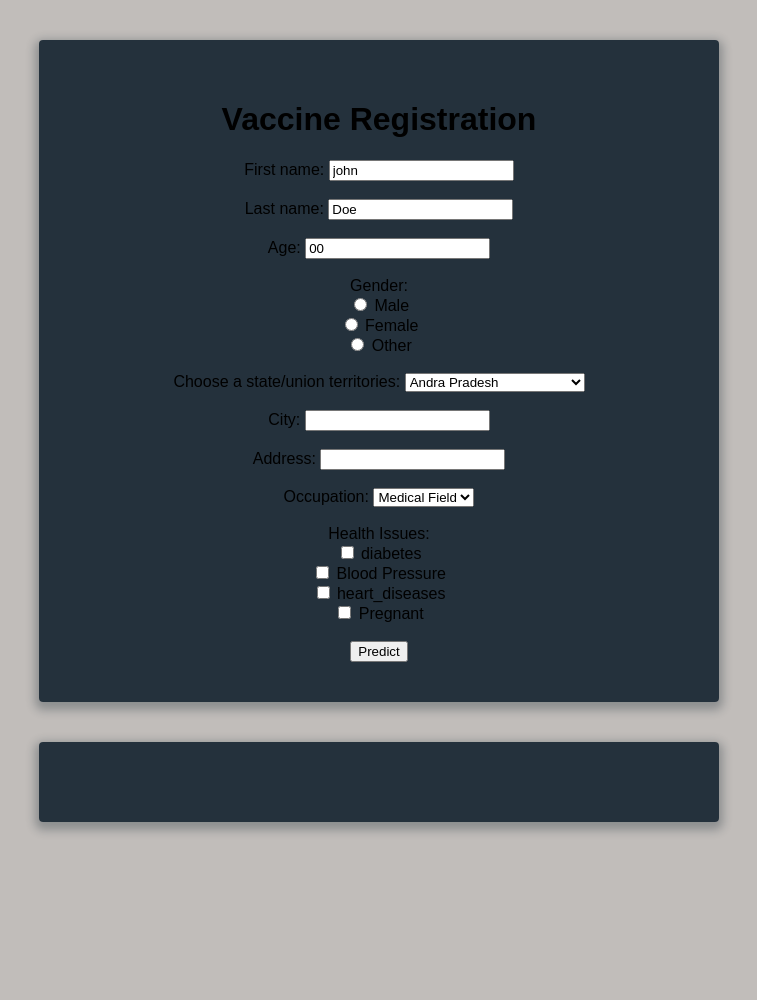
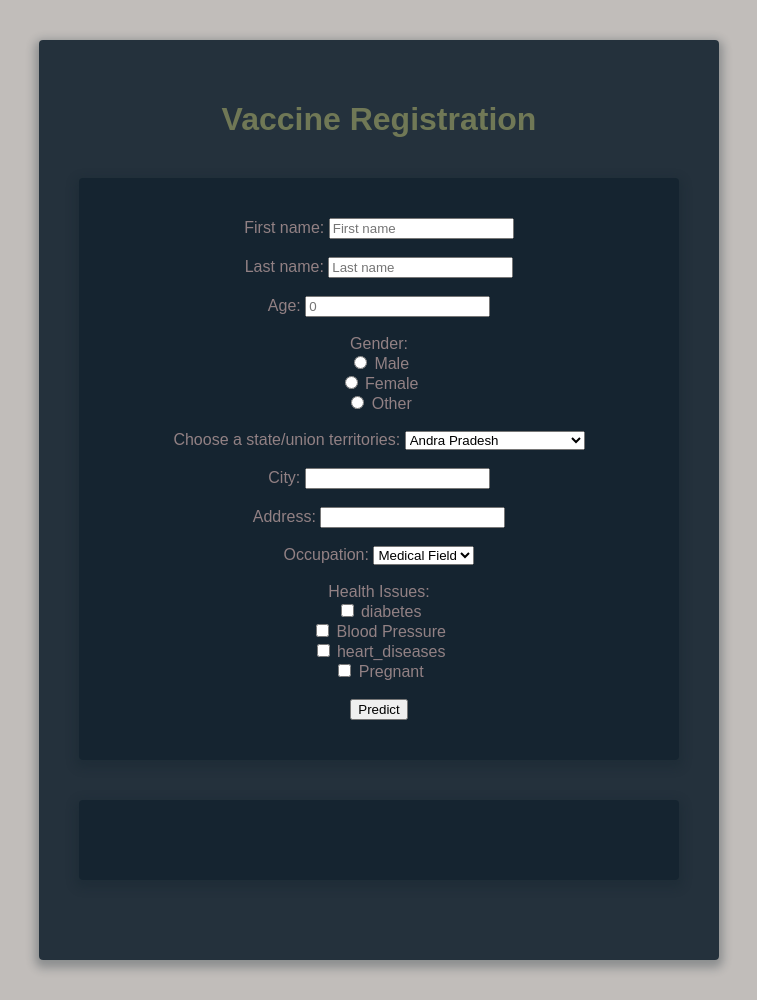
Before and after one commit to Nandhagopalcs/corona_priority, a Flask app: page / in a window 1280 px wide. Shown: the whole page, without its empty margins (261-1018 px from the left). Before the commit the page ends 833 px from the top, so only its background shows below. Run offline with Flask 2, Linux system fonts and the light colour scheme; parts of the project's set-up code (start-up, migrations or seed data) failed here and were passed over.

Commit message:
Update index.html

```diff
--- a/templates/index.html
+++ b/templates/index.html
@@ -2,19 +2,36 @@
 <html>
 <head>
 <title>Vaccine Registration</title>
-<link rel="stylesheet" type="text/css" href="style.css" />
+<style type="text/css">
+
+ body {
+	 background: #c1bdba;
+	 font-family: 'Titillium Web', sans-serif;
+
+	}
+div{
+	 background:  rgba(19, 35, 47, .9);
+	 padding: 40px;
+	 max-width: 600px;
+	 margin: 40px auto;
+	 border-radius: 4px;
+	 box-shadow: 0 4px 10px 4px rgba(19, 35, 47, .3);
+}
+</style>
 </head>
 <body>
 
 <div style="text-align: center;">
-<h1 style="text-align:center;">Vaccine Registration</h1>
+<h1 style="text-align:center;color:rgb(112, 120, 86);">Vaccine Registration</h1>
+
+<div style="color: rgb(146, 129, 132)">
 <form action="{{ url_for('predict')}}"method="post">
   <label for="fname">First name:</label>
-  <input type="text" id="fname" name="fname" value="john"><br><br>
+  <input type="text" id="fname" name="fname" placeholder="First name"><br><br>
   <label for="lname">Last name:</label>
-  <input type="text" id="lname" name="lname" value="Doe"><br><br>
+  <input type="text" id="lname" name="lname" placeholder="Last name"><br><br>
   <label for="age">Age:</label>
-  <input type="text" id="age" name="age" value="00"><br><br>
+  <input type="text" id="age" name="age" placeholder="0"><br><br>
   <label >Gender:</label><br>
   <input type="radio" id="male" name="gender" value="male">
   <label for="male">Male</label><br>
@@ -87,10 +104,11 @@
   <label for="pregnant">Pregnant</label><br><br>
   <button type="submit">Predict</button>
 </form>
+
 </div>
 <div style="text-align: center;">
 	{{ prediction_text }}
 </div>
-
+</div>
 </body>
 </html>
```
